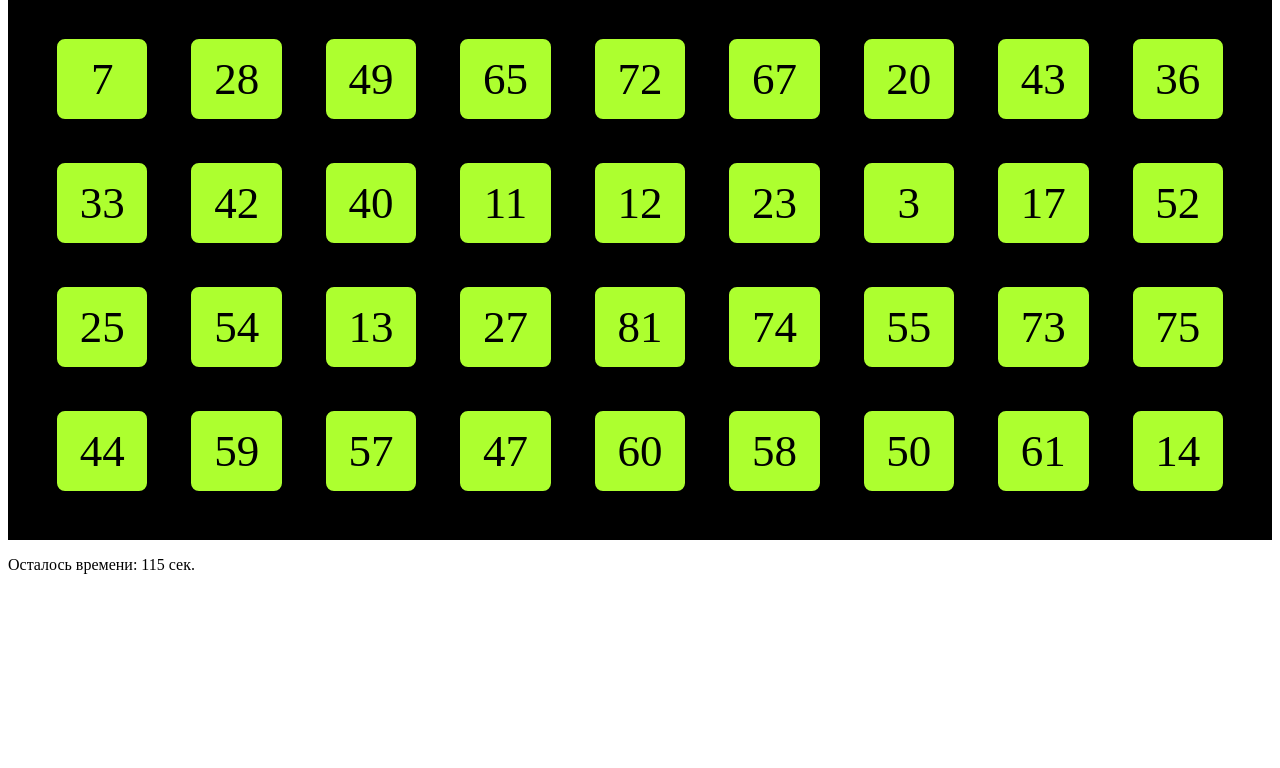
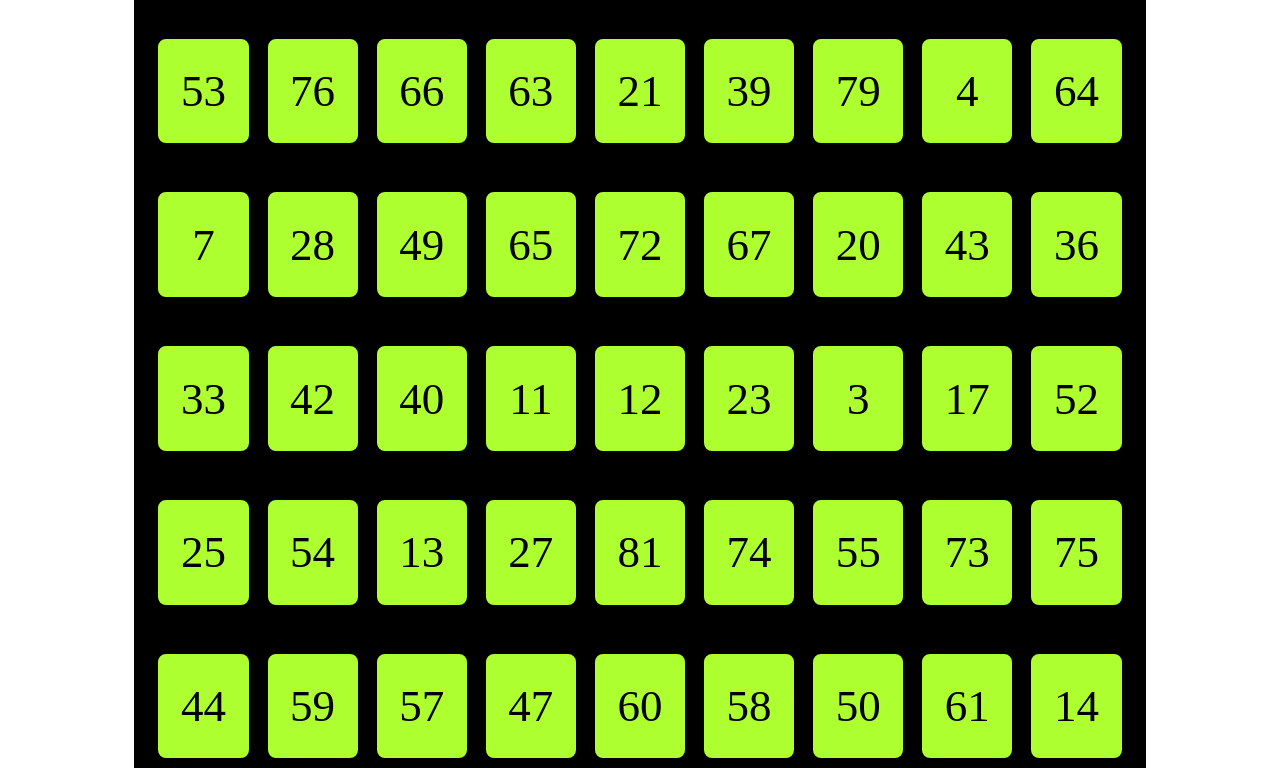
Before and after one commit to guoj0110/numbers-game, a plain HTML site: page index.html in a window 1280 px wide. Shown: the part 710-1478 px from the top of the page. Before the commit the page ends 1300 px from the top, so only its background shows below. Drawn offline with Linux system fonts and the light colour scheme.

Commit message:
Update index.html

```diff
--- a/index.html
+++ b/index.html
@@ -10,10 +10,11 @@
         }
 
         /* 添加 CSS 样式，用于美化表格 */
+        /* 添加 CSS 样式，用于美化表格 */
 table {
     border-collapse: separate; /* 使用分隔的边框模型 */
-            border-spacing: 40px; /* 添加单元格之间的距离 */
-            width: 100%; /* 设置表格宽度为100%以适应屏幕 */
+    border-spacing: 15px 45px; /* 设置不同的行列间距 */
+    width: 80%; /* 设置表格宽度为80%以适应屏幕，根据需要调整 */
     margin: 0 auto; /* 水平居中 */
     background-color: black; /* 设置整体表格底色为黑色 */
 }
@@ -32,7 +33,7 @@
     cursor: pointer; /* 将光标设置为手型 */
     width: 10%; /* 设置单元格宽度为10% */
     height: 0; /* 确保单元格具有相等的高度，以形成正方形 */
-            padding-bottom: 6%; /* 设置单元格底部内边距为10%以形成正方形 */
+    padding-bottom: 10%; /* 设置单元格底部内边距为10%以形成正方形 */
     position: relative; /* 设置相对定位以容纳内容 */
     background-color: #ADFF2F; /* 设置单元格背景颜色为荧光黄色 */
     transition: background-color 0.001s ease; /* 添加过渡效果以在点击后改变颜色 */
@@ -59,7 +60,7 @@
 
 /* 添加样式以调整行与行之间的距离 */
 tr {
-            margin-bottom: 5px; /* 设置行与行之间的距离为单元格高度的一半 */
+    margin-bottom: 15px; /* 设置行与行之间的距离为单元格高度的一半 */
 }
     </style>
 </head>
```
Lines whose indentation alone changed are shown as unchanged.
